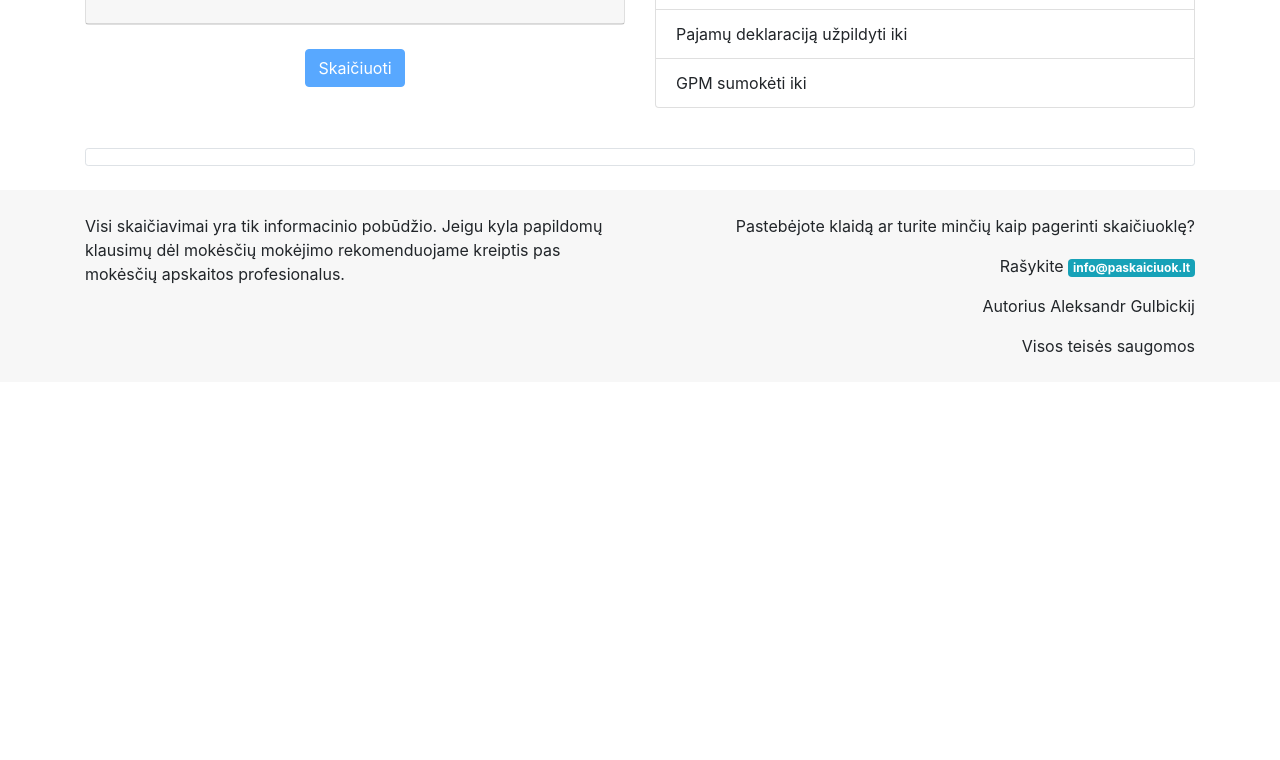
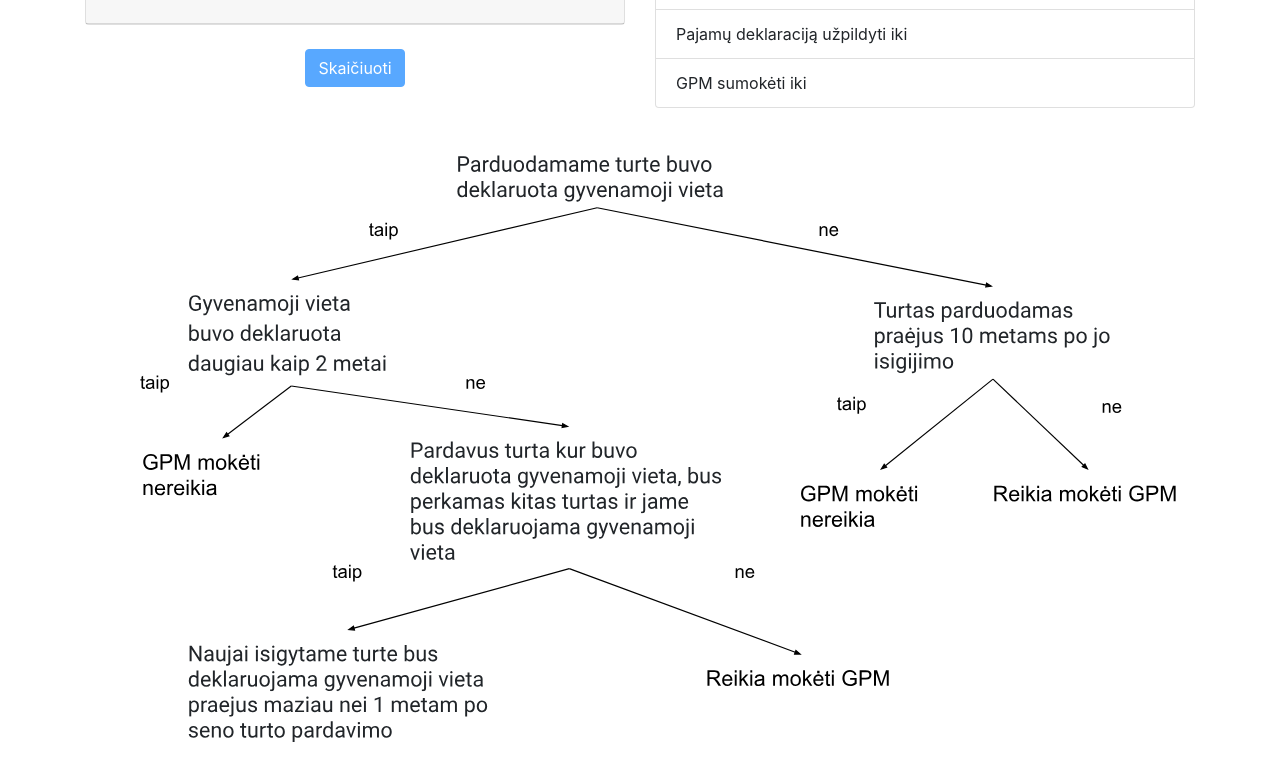
Before and after one commit to horolug/nt-duk, a React (Create React App) app: page / in a window 1280 px wide. Shown: the part 580-1340 px from the top of the page. Before the commit the page ends 962 px from the top, so only its background shows below. Built offline with nearby package versions, Linux system fonts and the light colour scheme.

Commit message:
Adding decision tree chart SVG

```diff
--- /dev/null
+++ b/src/Components/DecisionTree/decisionTree.js
@@ -0,0 +1,20 @@
+import React from 'react';
+import decisionChart from './decisionTree.svg';
+class DecisionTree extends React.Component {
+
+  constructor(props) {
+    super(props);
+    this.state = {};
+  }
+
+  render() {
+    return (
+      <div>
+        <img src={decisionChart} alt="GPM prievolės logika" />
+      </div>
+    );
+  }
+
+}
+
+export default DecisionTree;
--- a/src/Components/Form/form.js
+++ b/src/Components/Form/form.js
@@ -7,6 +7,7 @@ import PurchaseCard from '../QuestionCard/purchaseCard';
 import SellCard from '../QuestionCard/sellCard';
 import Expenses from '../QuestionCard/expenses';
 import NewPurchase from '../QuestionCard/newPurchase';
+import DecisionTree from '../DecisionTree/decisionTree';
 
 
 class Form extends React.Component {
@@ -381,6 +382,8 @@ class Form extends React.Component {
           </div>
           {summary}
         </div>
+
+        <DecisionTree/>
       </form>
     );
   }
```
Also changed, not shown: src/Components/DecisionTree/decisionTree.svg (added).
